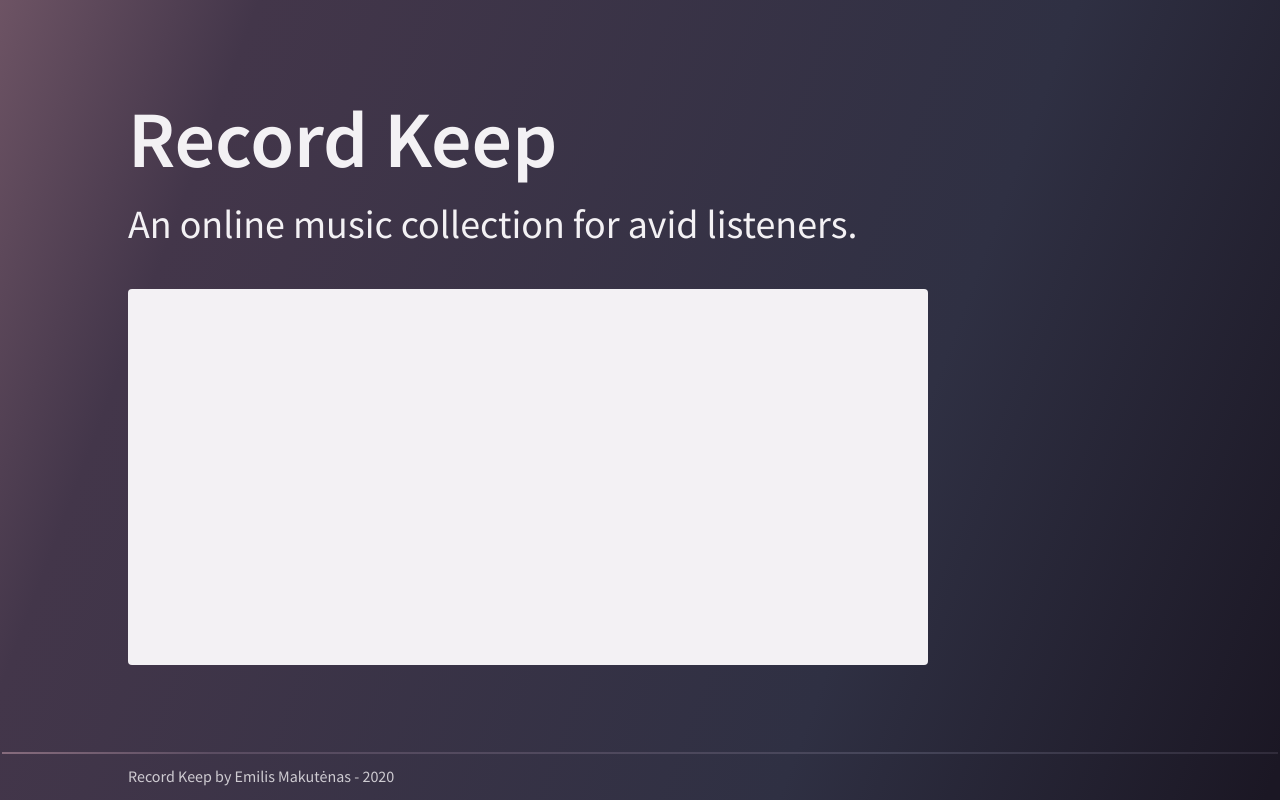
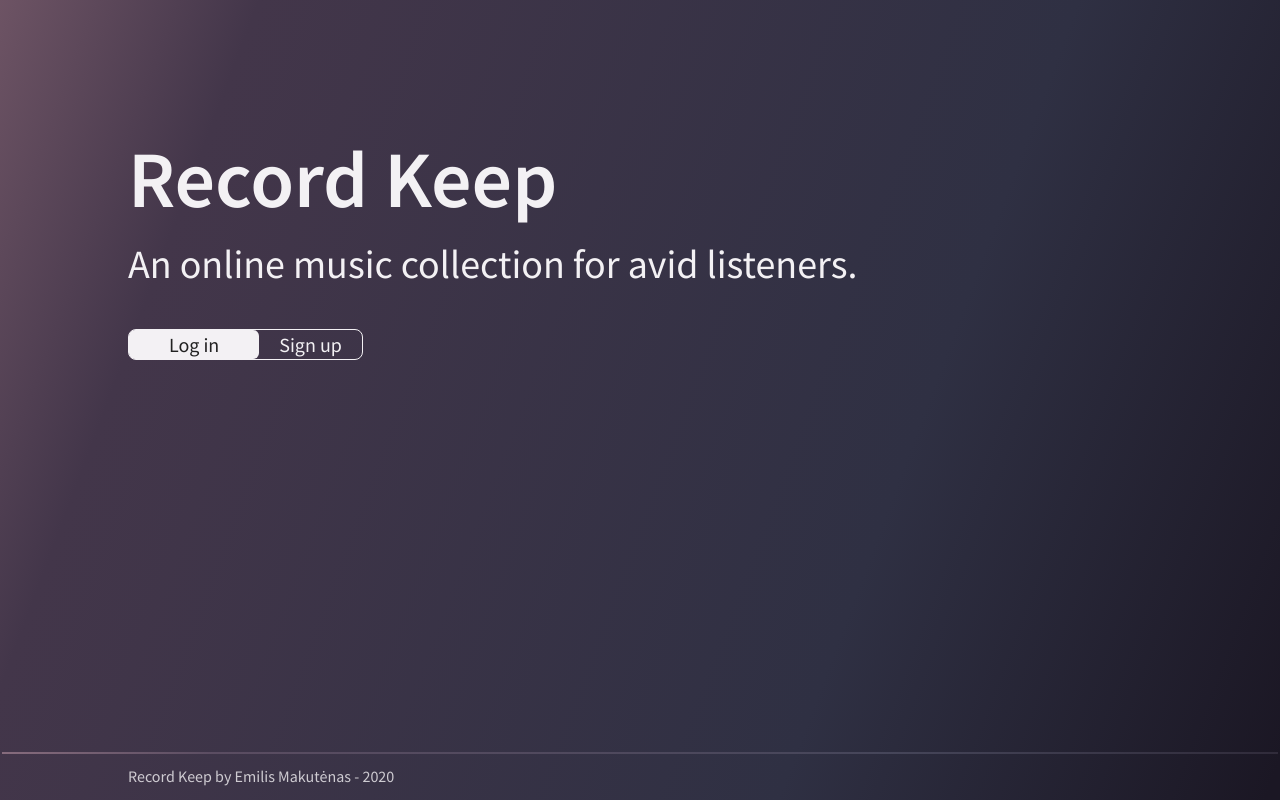
Before and after one commit to EmilisM/record-keep, a React (Create React App) app: page /login in a window 1280 px wide. Built offline with nearby package versions, Linux system fonts and the light colour scheme.

Commit message:
Add LoginSwitcher

```diff
--- a/src/Blocks/Login.tsx
+++ b/src/Blocks/Login.tsx
@@ -1,17 +1,8 @@
 import React, { ReactElement } from 'react';
-import styled from 'styled-components/macro';
-import Card from '../Components/Card';
+import LoginSwitcher from '../Components/LoginSwitcher';
 
-const LoginBlockStyled = styled.div`
-  width: 100%;
-  height: 50%;
-  max-width: 800px;
-`;
-
-const LoginBlock = (): ReactElement => (
-  <LoginBlockStyled>
-    <Card />
-  </LoginBlockStyled>
-);
+const LoginBlock = (): ReactElement => {
+  return <LoginSwitcher />;
+};
 
 export default LoginBlock;
--- a/src/Components/Card.tsx
+++ b/src/Components/Card.tsx
@@ -1,11 +1,27 @@
-import styled from 'styled-components/macro';
+import React, { ReactElement, ReactNode } from 'react';
+import styled, { DefaultTheme } from 'styled-components/macro';
 
-const Card = styled.div`
-  background-color: ${props => props.theme.colors.background.primary};
-  border-radius: 4px;
+type StyledProps = {
+  backgroundColor?: keyof DefaultTheme['colors']['background'];
+};
+
+type Props = {
+  className?: string;
+  children?: ReactNode;
+  onClick?(): void;
+};
+
+const CardBase = ({ className, children, onClick }: Props): ReactElement => (
+  <div className={className} onClick={onClick}>
+    {children}
+  </div>
+);
+
+const Card = styled(CardBase)<StyledProps>`
+  background-color: ${props =>
+    props.backgroundColor ? props.theme.colors.background[props.backgroundColor] : 'transparent'};
+  border-radius: 6px;
   border: none;
-  width: 100%;
-  height: 100%;
 `;
 
 export default Card;
--- a/src/Components/Heading.tsx
+++ b/src/Components/Heading.tsx
@@ -22,7 +22,7 @@ const HeadingStyled = styled(HeadingBase)<StyledProps>`
   font-family: ${props => props.theme.font.fontFamily.primary};
   font-weight: ${props => props.fontWeight || '400'};
   font-size: ${props => props.fontSize}px;
-  color: ${props => (props.color ? props.theme.colors.text[props.color] : props.theme.colors.text.primaryLight)};
+  color: ${props => props.theme.colors.text[props.color || 'primaryLight']};
   margin: 0;
 `;
 
--- /dev/null
+++ b/src/Components/LoginSwitcher.tsx
@@ -0,0 +1,62 @@
+import React, { ReactElement, useState } from 'react';
+import styled from 'styled-components/macro';
+
+const LoginSwitcherStyled = styled.div`
+  font-family: ${props => props.theme.font.fontFamily.primary};
+  font-size: 20px;
+  border: 1px solid ${props => props.theme.colors.border.primary};
+  border-radius: 8px;
+
+  display: flex;
+  flex-direction: row;
+`;
+
+const SelectStyled = styled.div<StyledProps>`
+  display: flex;
+  justify-content: center;
+  align-items: center;
+
+  ${props =>
+    props.typeActive === props.type
+      ? `
+  background-color: ${props.theme.colors.background.primary};
+  color: ${props.theme.colors.text.primaryDark};
+  padding: 2px 40px;
+  `
+      : `
+      cursor: pointer;
+  color: ${props.theme.colors.text.primaryLight};
+  padding: 2px 20px;
+  `};
+  border-radius: 6px;
+
+  transition: padding 200ms ease, background-color 200ms ease;
+`;
+
+type SelectTypes = 'login' | 'signup';
+
+type StyledProps = {
+  typeActive: SelectTypes;
+  type: SelectTypes;
+};
+
+type Props = {
+  className?: string;
+};
+
+const LoginSwitcher = ({ className }: Props): ReactElement => {
+  const [typeActive, setTypeActive] = useState<SelectTypes>('login');
+
+  return (
+    <LoginSwitcherStyled className={className}>
+      <SelectStyled typeActive={typeActive} type="login" onClick={() => setTypeActive('login')}>
+        Log in
+      </SelectStyled>
+      <SelectStyled typeActive={typeActive} type="signup" onClick={() => setTypeActive('signup')}>
+        Sign up
+      </SelectStyled>
+    </LoginSwitcherStyled>
+  );
+};
+
+export default LoginSwitcher;
--- a/src/Components/Paragraph.tsx
+++ b/src/Components/Paragraph.tsx
@@ -12,7 +12,7 @@ const Paragraph = styled.p<Props>`
   font-family: ${props => props.theme.font.fontFamily.primary};
   font-weight: ${props => props.fontWeight || '400'};
   font-size: ${props => props.fontSize || 16}px;
-  color: ${props => (props.color ? props.theme.colors.text[props.color] : props.theme.colors.text.primaryLight)};
+  color: ${props => props.theme.colors.text[props.color || 'primaryLight']};
   opacity: ${props => props.opacity || 1};
   margin: 0;
 `;
--- a/src/Layouts/LoginLayout.tsx
+++ b/src/Layouts/LoginLayout.tsx
@@ -28,10 +28,10 @@ const Content = styled.div`
   flex: 1 0 auto;
 
   display: flex;
-  justify-content: center;
+  justify-content: flex-start;
   align-items: flex-start;
   flex-direction: column;
-  padding: 0px 10%;
+  padding: 10% 10% 100px;
 `;
 
 const FooterStyled = styled(Footer)`
--- a/src/Themes/theme.ts
+++ b/src/Themes/theme.ts
@@ -15,6 +15,10 @@ const theme: DefaultTheme = {
     },
     text: {
       primaryLight: '#F3F1F4',
+      primaryDark: '#222',
+    },
+    border: {
+      primary: '#F3F1F4',
     },
   },
   font: {
--- a/src/styled.d.ts
+++ b/src/styled.d.ts
@@ -16,6 +16,10 @@ declare module 'styled-components' {
       };
       text: {
         primaryLight: string;
+        primaryDark: string;
+      };
+      border: {
+        primary: string;
       };
     };
     font: {
```
